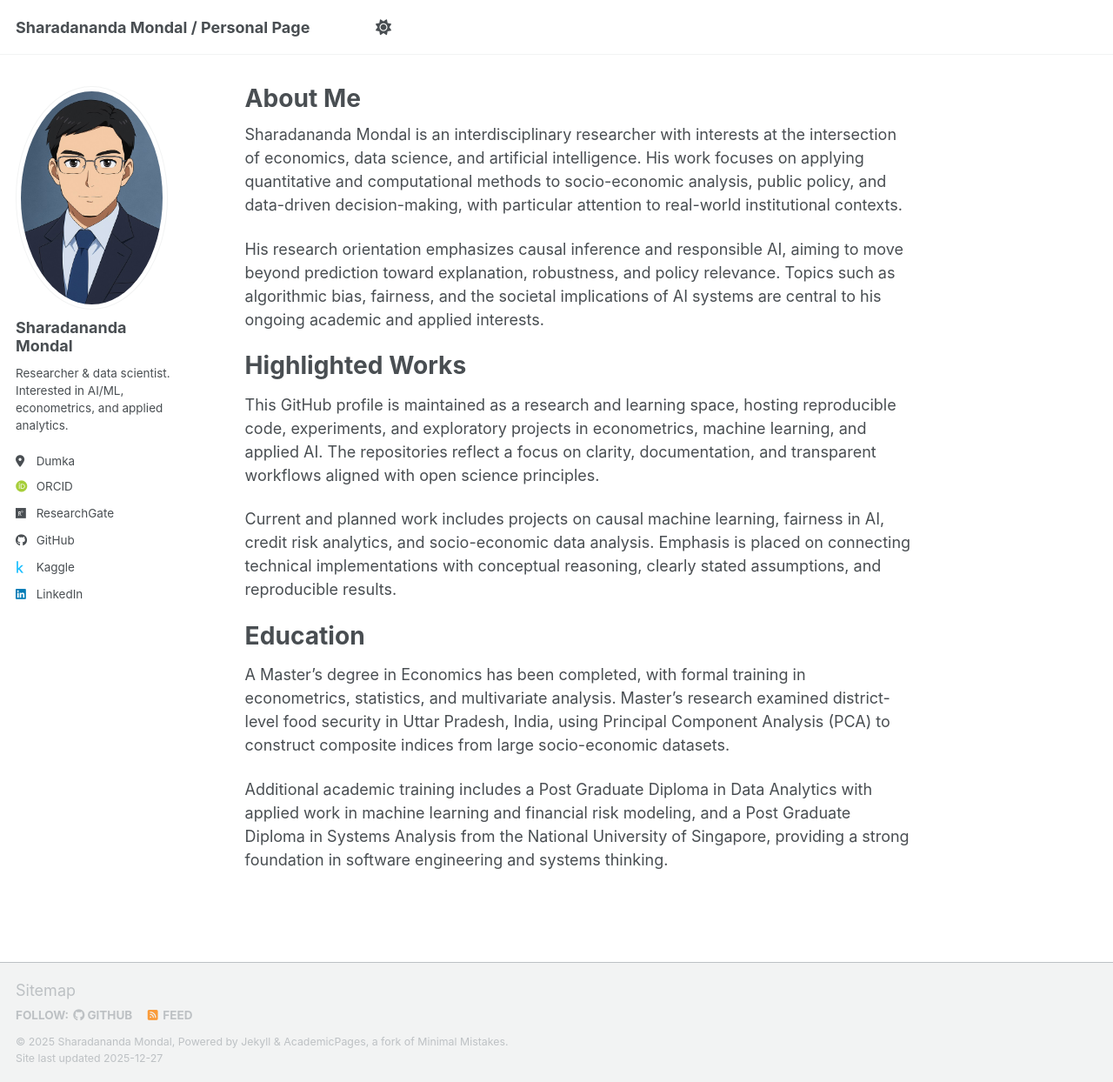
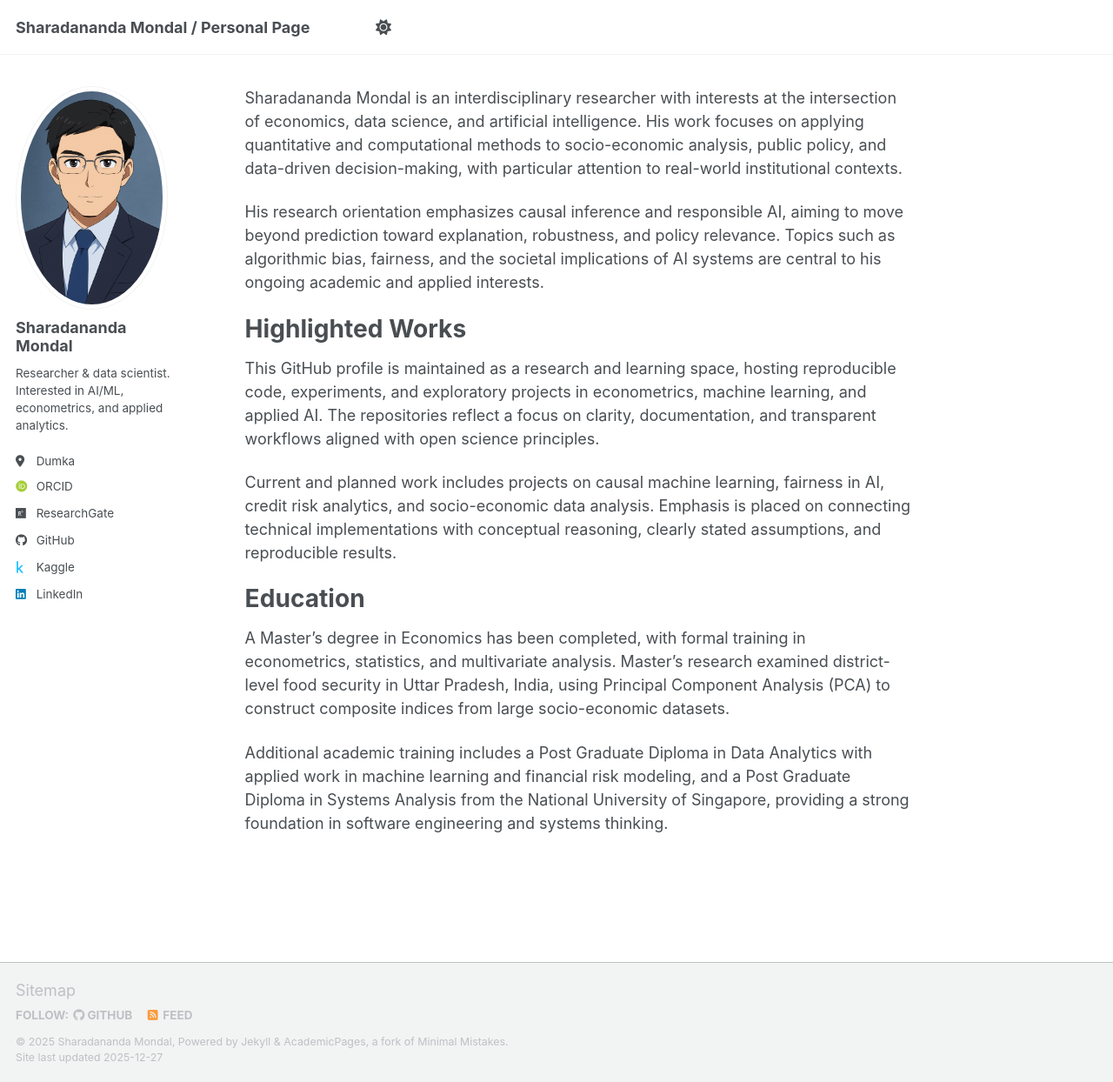
Before and after one commit to sharadananda/sharadananda.github.io, a Jekyll site: the page built from _pages/about.md, in a window 1280 px wide and 1244 px high. Shown: the whole window at 87% size. Built offline with Jekyll 4.4.1, drawn with Linux system fonts in a browser that asks for light colours; some web fonts are replaced; a script bundle is joined from its source files by our own code; library files that are not in the unit come from our copies.

Commit message:
Update about.md
removed "about me" title

```diff
--- a/_pages/about.md
+++ b/_pages/about.md
@@ -1,6 +1,6 @@
 ---
 permalink: /
-title: "About Me"
+title: #"About Me"
 author_profile: true
 redirect_from:
   - /about/
```
